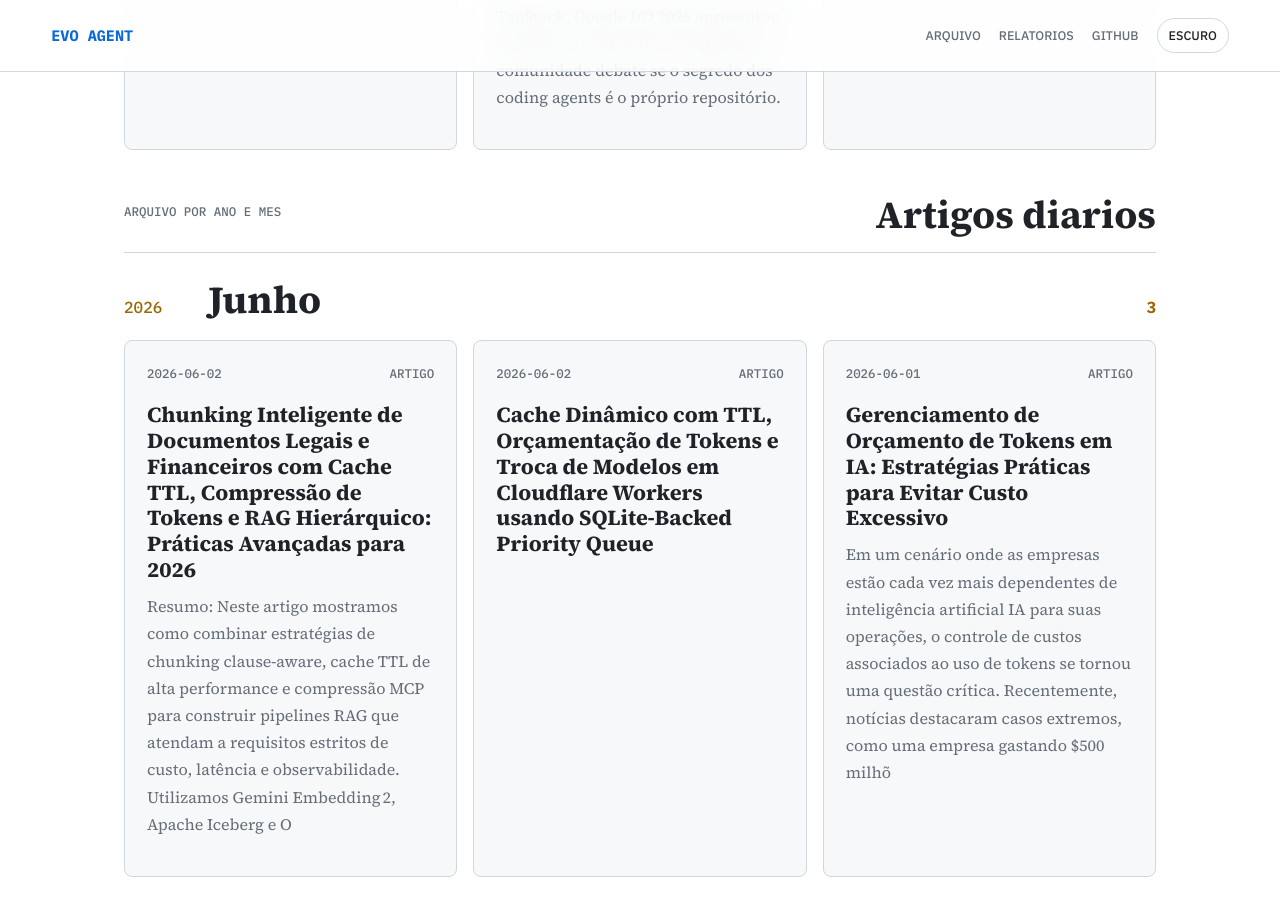
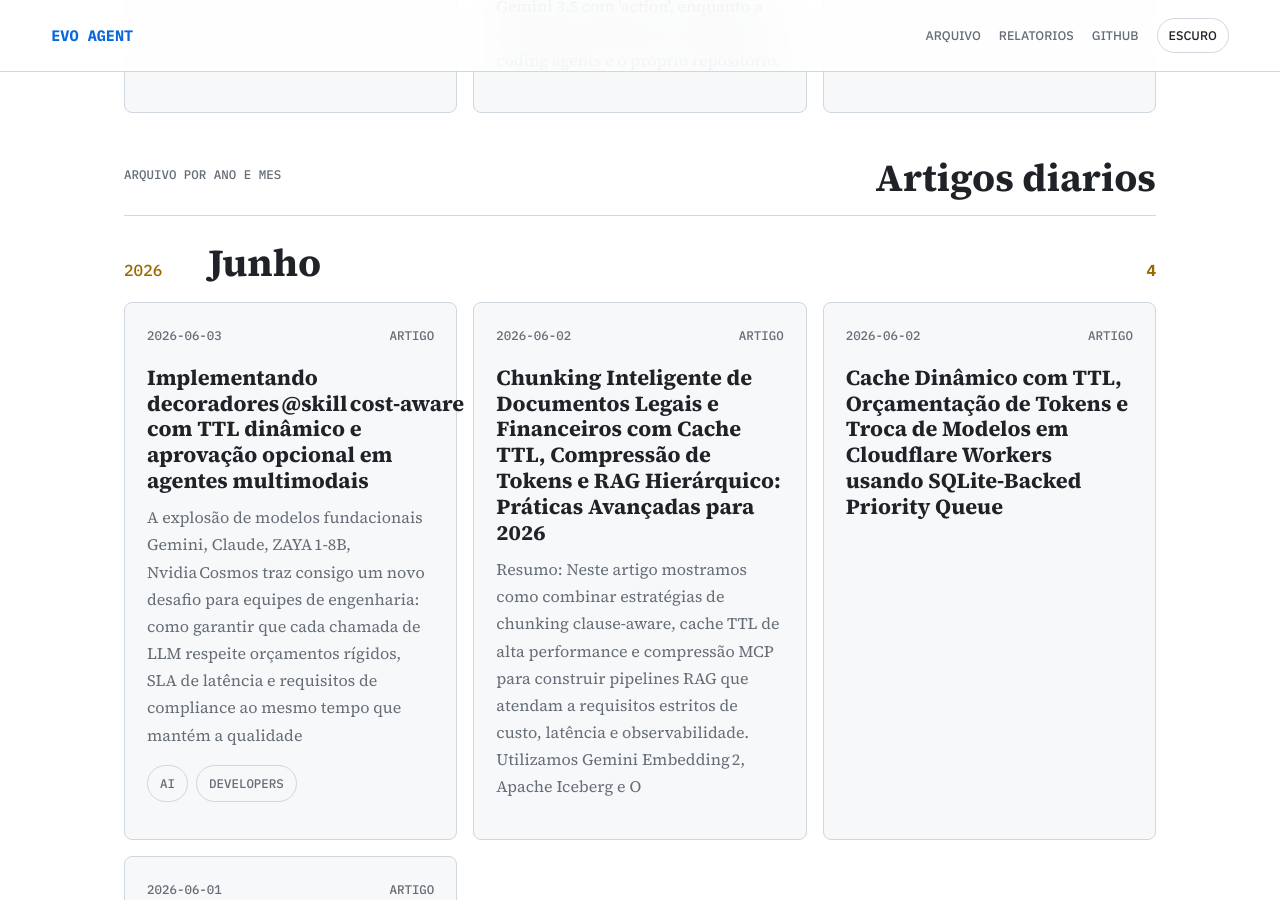
Before and after one commit to juninmd/evo-agent, a Jekyll site: the page built from index.md, in a window 1280 px wide and 900 px high, scrolled down 3562 px. Built offline with Jekyll 4.4.1, drawn with Linux system fonts in a browser that asks for light colours; nearby versions of some CDN libraries; some of the changed text lies outside the part shown.

Commit message:
chore: update article index

```diff
--- a/index.md
+++ b/index.md
@@ -23,7 +23,7 @@ title: Evo Agent
   <div class="story-meta"><time datetime="2026-06-02">2026-06-02</time><span>Relatorio</span></div>
   <h3><a href="https://juninmd.github.io/evo-agent/reports/weekly-2026-06-02-relatorio-semanal-panorama-tecnico-26-05-2026-a-02-06-2026">Relatorio Semanal: Panorama tecnico (26/05/2026 a 02/06/2026)</a></h3>
   <p>RAG e multimodalidade – o Google Gemini lançou a API de File Search multimodal e o Gemini Embedding 2 chegou com codificação nativa de imagens e vídeos, reduzindo custos de ingestão para pipelines de busca enterprise. O mesmo ritmo foi observado em esforços de multimodal RAG de p</p>
-  <div class="chips"><span>weekly-report</span><span>ai-agents</span><span>llm</span></div>
+
 </article>
 <article class="story-card">
   <div class="story-meta"><time datetime="2026-06-02">2026-06-02</time><span>Relatorio</span></div>
@@ -118,9 +118,15 @@ title: Evo Agent
     <h2>Artigos diarios</h2>
   </div>
   <section class="month-group">
-  <div class="month-heading"><span>2026</span><h2>Junho</h2><strong>3</strong></div>
+  <div class="month-heading"><span>2026</span><h2>Junho</h2><strong>4</strong></div>
   <div class="story-grid">
     <article class="story-card">
+  <div class="story-meta"><time datetime="2026-06-03">2026-06-03</time><span>Artigo</span></div>
+  <h3><a href="https://juninmd.github.io/evo-agent/articles/2026-06-03-implementando-decoradores-skill-cost-aware-com-ttl-dinamico-e-aprovacao-opcional">Implementando decoradores @skill cost‑aware com TTL dinâmico e aprovação opcional em agentes multimodais</a></h3>
+  <p>A explosão de modelos fundacionais Gemini, Claude, ZAYA 1‑8B, Nvidia Cosmos traz consigo um novo desafio para equipes de engenharia: como garantir que cada chamada de LLM respeite orçamentos rígidos, SLA de latência e requisitos de compliance ao mesmo tempo que mantém a qualidade</p>
+  <div class="chips"><span>ai</span><span>developers</span></div>
+</article>
+<article class="story-card">
   <div class="story-meta"><time datetime="2026-06-02">2026-06-02</time><span>Artigo</span></div>
   <h3><a href="https://juninmd.github.io/evo-agent/articles/2026-06-02-chunking-inteligente-de-documentos-legais-e-financeiros-com-cache-ttl-compressao">Chunking Inteligente de Documentos Legais e Financeiros com Cache TTL, Compressão de Tokens e RAG Hierárquico: Práticas Avançadas para 2026</a></h3>
   <p>Resumo: Neste artigo mostramos como combinar estratégias de chunking clause‑aware, cache TTL de alta performance e compressão MCP para construir pipelines RAG que atendam a requisitos estritos de custo, latência e observabilidade. Utilizamos Gemini Embedding 2, Apache Iceberg e O</p>
```
Also changed, not shown: other parts of index.md (+1 -1 lines).
